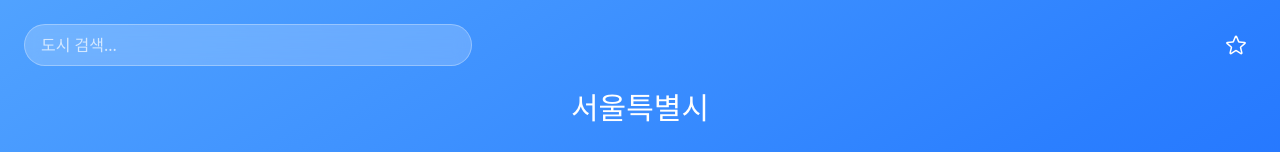
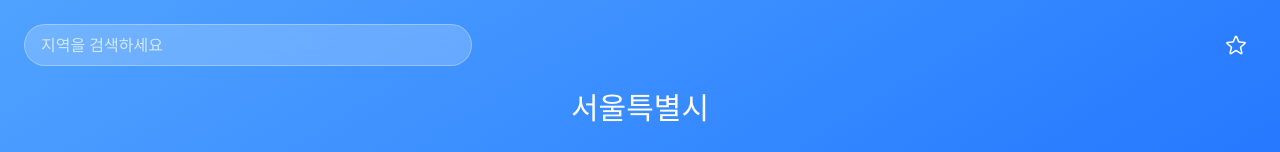
Before and after one commit to winterairy/REALTEETH-Task, a React (Vite) app: page / in a window 1280 px wide. Shown: the top 152 px of the page. Built offline with nearby package versions, Linux system fonts and the light colour scheme.

Commit message:
feat(#3): 검색창 UI와 기능 병합
- 메인 UI 브랜치에서 만든 검색창 UI와 기존에 있던 검색 UI 기능을 병합
- 아키텍처 구조에 맞게 파일 위치 이동

```diff
--- /dev/null
+++ b/src/features/region-search/index.ts
@@ -0,0 +1 @@
+export { SearchBar } from "./ui/SearchBar";
--- a/src/pages/home/ui/SearchBar.tsx
+++ b/src/features/region-search/ui/SearchBar.tsx
@@ -116,13 +116,17 @@ export const SearchBar = (): ReactElement => {
     navigate("/");
   };
 
+  const inputClassName = isFocused
+    ? "w-full px-4 py-3 text-md text-gray-900 border-2 border-blue-500 rounded-full focus:outline-none focus:border-blue-500 transition-all"
+    : "w-full px-4 py-2 rounded-full bg-white/20 backdrop-blur-sm border border-white/30 placeholder-white/70 focus:outline-none focus:ring-2 focus:ring-white/50";
+
   const showResults: boolean = isFocused;
 
   return (
     <>
       {isFocused && (
         <div
-          className="fixed inset-0 bg-white bg-opacity-50 z-40"
+          className="fixed inset-0 z-40 bg-white bg-opacity-50"
           onClick={(): void => setIsFocused(false)}
         />
       )}
@@ -149,11 +153,11 @@ export const SearchBar = (): ReactElement => {
             onChange={handleInputChange}
             onFocus={handleInputFocus}
             placeholder="지역을 검색하세요"
-            className="w-full px-4 py-3 text-lg border-2 border-gray-300 rounded-lg focus:outline-none focus:border-blue-500 transition-all"
+            className={inputClassName}
           />
 
           {showResults && (
-            <div className="absolute top-full left-0 right-0 mt-2 bg-white border border-gray-200 rounded-lg shadow-lg max-h-96 overflow-y-auto">
+            <div className="absolute top-full left-0 right-0 mt-2 bg-white text-gray-900 border border-gray-200 rounded-lg shadow-lg max-h-96 overflow-y-auto">
               {searchQuery.trim() === "" ? (
                 <div className="px-4 py-8 text-center text-gray-500">
                   검색어를 입력하세요
--- a/src/pages/home/index.ts
+++ b/src/pages/home/index.ts
@@ -1,2 +1 @@
 export { HomePage } from './ui/HomePage';
-export { SearchBar } from './ui/SearchBar';
--- a/src/shared/ui/Input/Input.tsx
+++ b/src/shared/ui/Input/Input.tsx
@@ -1,12 +1,25 @@
 import type { InputHTMLAttributes } from "react";
 
-type InputProps = InputHTMLAttributes<HTMLInputElement>;
+type InputVariant = "default" | "plain";
 
-export const Input = ({ className = "", ...props }: InputProps) => {
-  return (
-    <input
-      className={`px-4 py-2 rounded-full bg-white/20 backdrop-blur-sm border border-white/30 text-white placeholder-white/70 focus:outline-none focus:ring-2 focus:ring-white/50 ${className}`}
-      {...props}
-    />
-  );
+type InputProps = InputHTMLAttributes<HTMLInputElement> & {
+  variant?: InputVariant;
 };
+
+const baseClasses =
+  "px-4 py-2 rounded-full bg-white/20 backdrop-blur-sm border border-white/30 text-white placeholder-white/70 focus:outline-none focus:ring-2 focus:ring-white/50";
+
+export const Input = ({
+  className = "",
+  variant = "default",
+  ...props
+}: InputProps) => {
+  const classes = [
+    variant === "default" ? baseClasses : "",
+    className,
+  ]
+    .filter(Boolean)
+    .join(" ");
+
+  return <input className={classes} {...props} />;
+};
--- a/src/widgets/weather-navigation/ui/WeatherNavigation.tsx
+++ b/src/widgets/weather-navigation/ui/WeatherNavigation.tsx
@@ -1,21 +1,15 @@
-import { useState } from "react";
-import { Input, FavoritesButton } from "@/shared/ui";
+import { FavoritesButton } from "@/shared/ui";
+import { SearchBar } from "@/features/region-search";
 
 export const WeatherNavigation = () => {
-  const [searchQuery, setSearchQuery] = useState("");
-
   return (
     <nav className="flex items-center justify-between p-4 md:p-6">
       <div className="flex items-center gap-3 flex-1 max-w-md">
-        <Input
-          type="text"
-          placeholder="도시 검색..."
-          value={searchQuery}
-          onChange={(e) => setSearchQuery(e.target.value)}
-          className="flex-1"
-        />
+        <div className="flex-1">
+          <SearchBar />
+        </div>
       </div>
-      <FavoritesButton aria-label="즐겨찾기" />
+      <FavoritesButton aria-label="Favorites" />
     </nav>
   );
 };
```
